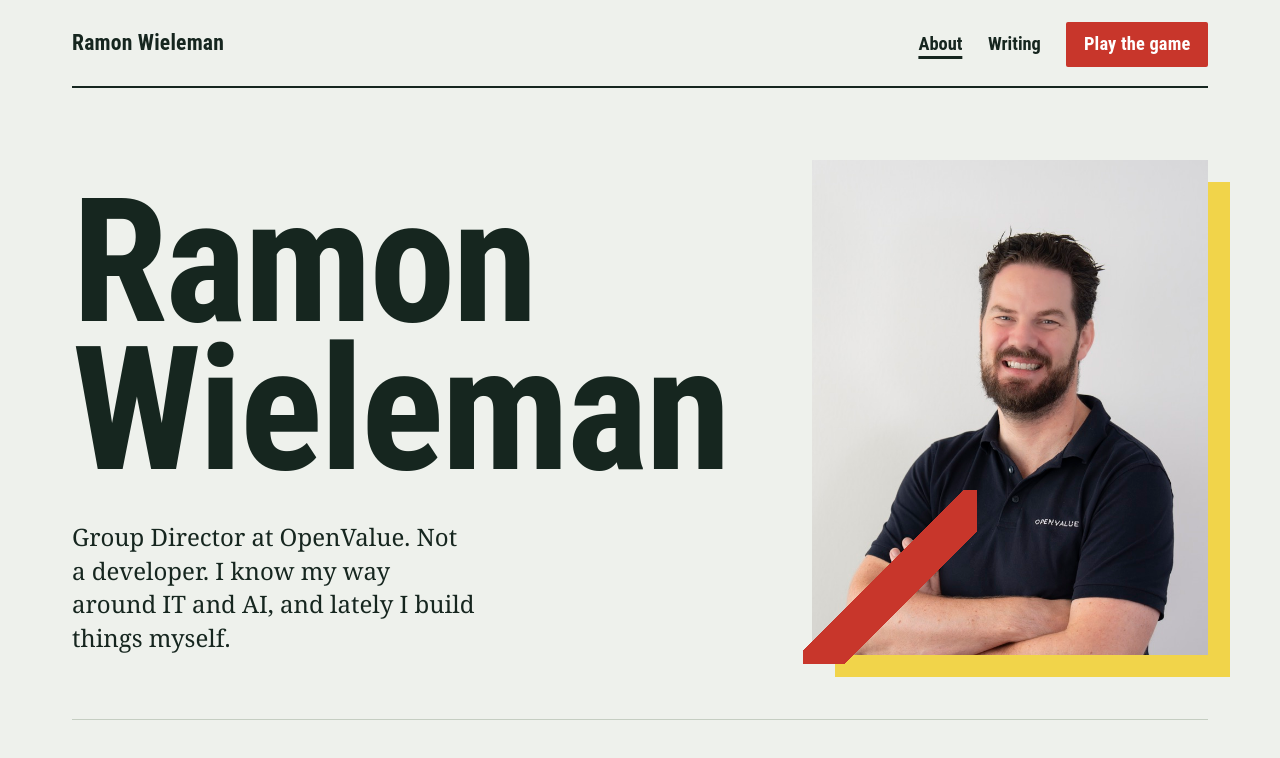
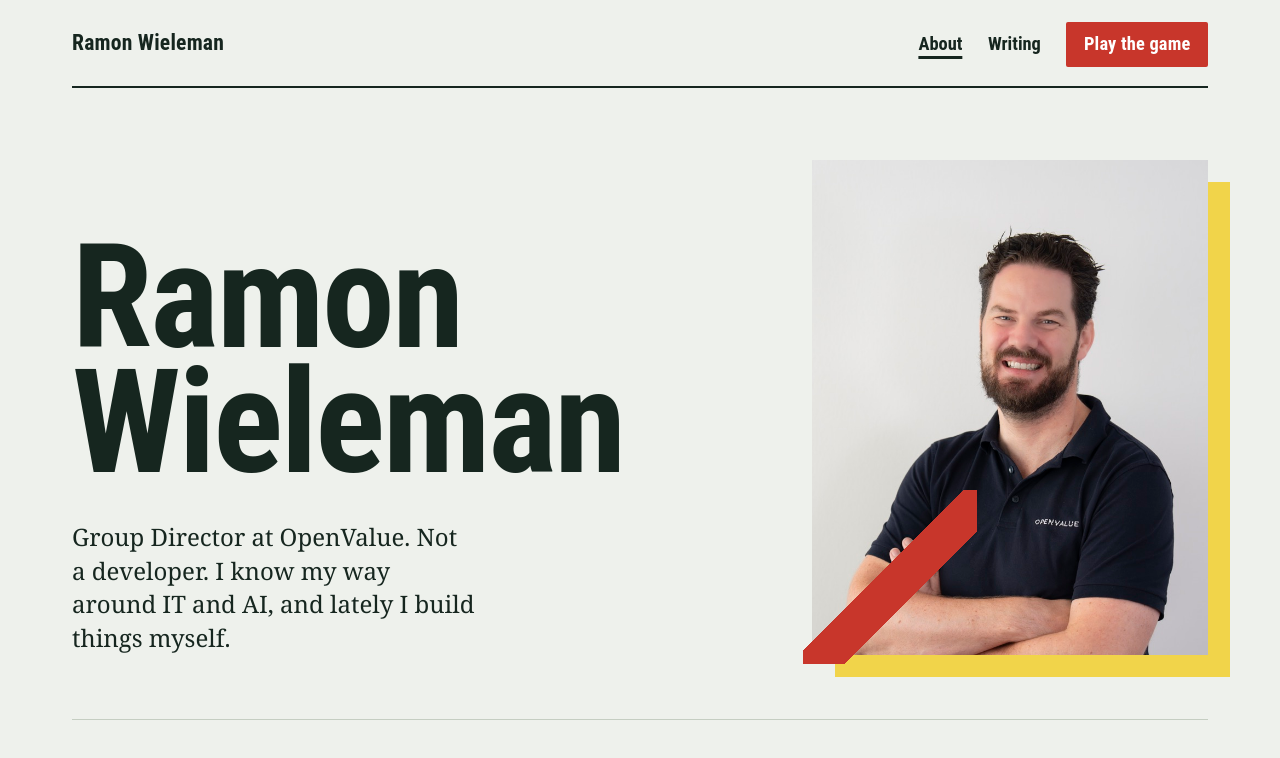
Before and after one commit to rwieleman/ramonwieleman.nl, a plain HTML site: page index.html in a window 1280 px wide. Shown: the top 758 px of the page. Drawn offline with Linux system fonts and the light colour scheme.

Commit message:
fix: the name on the front page keeps to its own column
Co-Authored-By: Claude Fable 5.2 <noreply@anthropic.com>

```diff
--- a/assets/site.css
+++ b/assets/site.css
@@ -52,9 +52,11 @@ a:focus-visible, .play:focus-visible { outline: 3px solid var(--signal); outline
 
 /* ---- the opening of the front page ---- */
 .opening { display: grid; grid-template-columns: minmax(0, 7fr) minmax(0, 4fr); gap: 3rem; align-items: end; padding: 4.5rem 0 4rem; }
+/* The name is sized to its own column, so it never runs under the picture. */
+.opening > div { container-type: inline-size; }
 .opening h1 {
   font-family: var(--display); font-weight: 800; font-stretch: condensed;
-  font-size: clamp(4.2rem, 13.5vw, 11.5rem); line-height: 0.86; letter-spacing: -0.015em; margin: 0 0 2.2rem;
+  font-size: clamp(3rem, 21cqi, 11.5rem); line-height: 0.86; letter-spacing: -0.015em; margin: 0 0 2.2rem;
 }
 .opening .lead { font-size: 1.5rem; line-height: 1.4; max-width: 30ch; margin: 0; }
 
```
